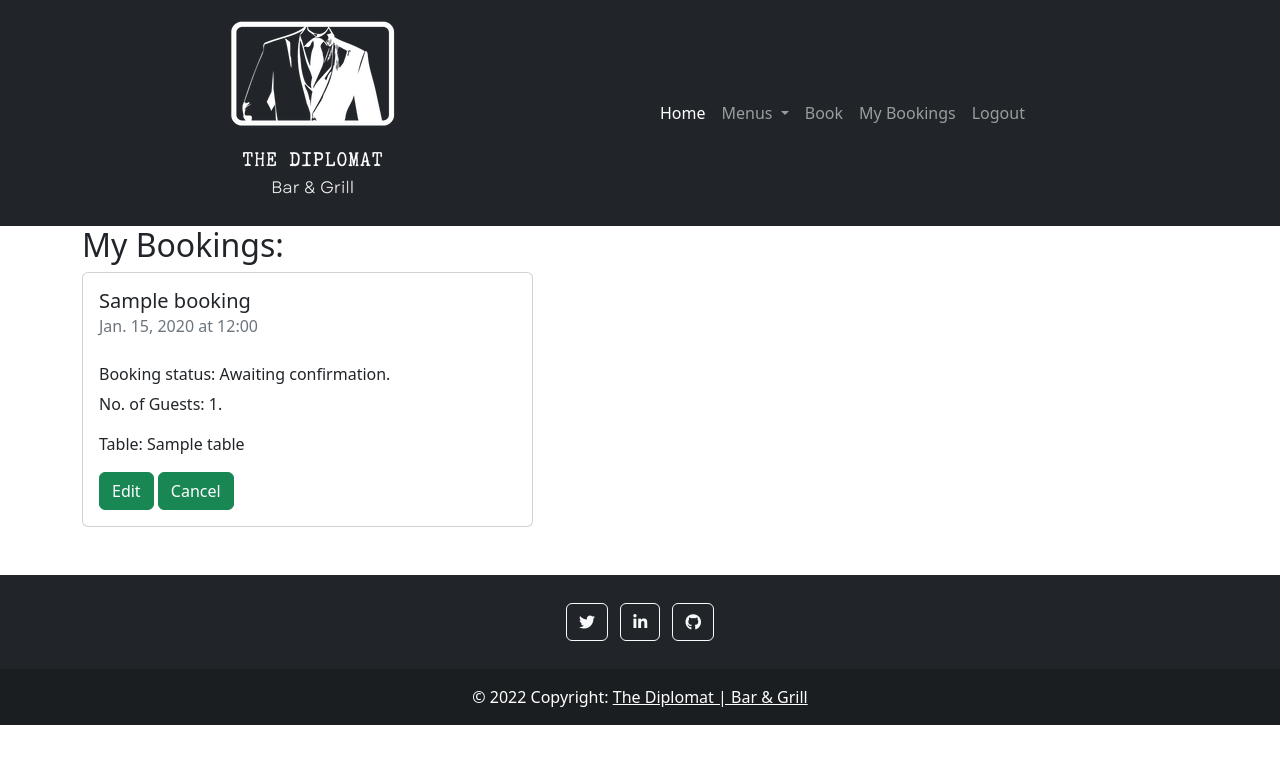
After one commit to ArronBeale/CI_PP4_the_diplomat, a Django app: page /booking_list/ in a window 1280 px wide. The commit adds this page. Shown: the top 764 px of the page. Run offline with Django 3.2, Linux system fonts and the light colour scheme; a user stored in the database is signed in; tables that the repository leaves empty hold one stand-in row (values such as "Sample post"); some libraries are stand-ins or nearby versions.

Commit message:
Add booking_list.html, add BookingList class to views.py in booking app, add bootstrap card to booking_list.html to display users bookings as card

```diff
--- a/bookings/admin.py
+++ b/bookings/admin.py
@@ -25,7 +25,8 @@ class BookingAdmin(admin.ModelAdmin):
         'status',
         'table_id',
         'requested_date',
-        'requested_time'
+        'requested_time',
+        'created_date'
         )
     list_display = (
         'booking_id',
@@ -36,7 +37,8 @@ class BookingAdmin(admin.ModelAdmin):
         'status',
         'table',
         'requested_date',
-        'requested_time')
+        'requested_time',
+        'created_date')
 
     search_fields = ['guest__name']
     list_filter = (('requested_date', DateRangeFilter),)
--- a/bookings/forms.py
+++ b/bookings/forms.py
@@ -4,7 +4,6 @@
 from django import forms
 from crispy_forms.helper import FormHelper
 from datetime import datetime
-from phonenumber_field.formfields import PhoneNumberField
 # ~~~~~~~~~~~~~~~~~~~~~~~~~~~~~~~~~~~~~~~~~~~~~~~~~~~~~~~~~~~~
 # Internal:
 from .models import Booking
--- a/bookings/models.py
+++ b/bookings/models.py
@@ -48,7 +48,6 @@ class Table(models.Model):
         return self.table_name
 
 
-
 class Booking(models.Model):
     """
     a class for the Booking model
--- /dev/null
+++ b/bookings/templates/bookings/booking_list.html
@@ -0,0 +1,29 @@
+{% extends "base.html" %}
+
+{% block content %}
+
+<section>
+    <div class="container">
+        <h2>My Bookings:</h2>
+        <div class="row">
+            {% for booking in bookings %}
+            <div class="col-md-5">
+                <div class="card mb-5">
+                    <div class="card-body">
+                        <h5 class="card-title">{{ booking.name }}</h5>
+                        <h6 class="card-subtitle mb-2 text-muted">{{ booking.requested_date }} at
+                            {{ booking.requested_time }}</h6><br>
+                        <h6 class="card-subtitle mb-2">Booking status: {{ booking.status }}.</h6>
+                        <p class="card-text">No. of Guests: {{ booking.guest_count }}.</p>
+                        <p class="card-text">Table: {{booking.table}}</p>
+                        <a href="" class="btn btn-success">Edit</a>
+                        <a href="" class="btn btn-success">Cancel</a>
+                    </div>
+                </div>
+            </div>
+            {%endfor%}
+        </div>
+    </div>
+</section>
+
+{%endblock%}
--- a/bookings/urls.py
+++ b/bookings/urls.py
@@ -9,4 +9,5 @@ from bookings import views
 urlpatterns = [
     path('reservations/', views.Reservations.as_view(), name='reservations'),
     path('confirmed/', views.Confirmed.as_view(), name='confirmed'),
+    path('booking_list/', views.BookingList.as_view(), name='booking_list'),
 ]
--- a/bookings/views.py
+++ b/bookings/views.py
@@ -12,7 +12,7 @@ from .forms import BookingForm
 # ~~~~~~~~~~~~~~~~~~~~~~~~~~~~~~~~~~~~~~~~~~~~~~~~~~~~~~~~~~~~
 
 
-def get_user_instance(request, User):
+def get_user_instance(request):
     """ retrieves user details if logged in """
 
     user_email = request.user.email
@@ -23,7 +23,7 @@ def get_user_instance(request, User):
 
 class Reservations(View):
     """
-    Renders booking form page
+    Renders booking form page for registered user
     The user email is set as booking email
     """
 
@@ -54,11 +54,12 @@ class Reservations(View):
             booking = booking_form.save(commit=False)
             booking.user = request.user
             booking.save()
-            return redirect(Confirmed())
+            return render(request, 'bookings/confirmed.html')
         else:
             booking_form = BookingForm()
 
-        return render(request, 'bookings/confirmed.html')
+        return render(request, 'bookings/reservations.html',
+                      {'booking_form': booking_form})
 
 
 class Confirmed(generic.DetailView):
@@ -68,4 +69,22 @@ class Confirmed(generic.DetailView):
     template_name = 'bookings/confirmed.html'
 
     def get(self, request):
-        return render(request, 'bookings/confirmed.html')
+        return render(request, 'bookings/reservations.html')
+
+
+class BookingList(generic.DetailView):
+    """
+    This view will display all the bookings
+    a particular user has made
+    """
+
+    template_name = 'booking_list.html'
+
+    def get(self, request, *args, **kwargs):
+        if request.user.is_authenticated:
+            bookings = Booking.objects.filter(user=request.user)
+
+            return render(
+                request, 'bookings/booking_list.html', {'bookings': bookings})
+        else:
+            return redirect('accounts/login.html')
--- a/templates/base.html
+++ b/templates/base.html
@@ -68,6 +68,9 @@
           </li>
           {% if user.is_authenticated %}
           <li class="nav-item">
+            <a class="nav-link" href="{% url 'booking_list' %}">My Bookings</a>
+          </li>
+          <li class="nav-item">
             <a class="nav-link" href="{% url 'account_logout' %}">Logout</a>
           </li>
           {% else %}
--- a/templates/register.html
+++ /dev/null
@@ -1,5 +0,0 @@
-{% extends 'base.html' %}
-
-{% block content %}
-
-{%endblock%}
```
Also changed, not shown: bookings/templates/bookings/reservations.html (+19 -0 lines).
